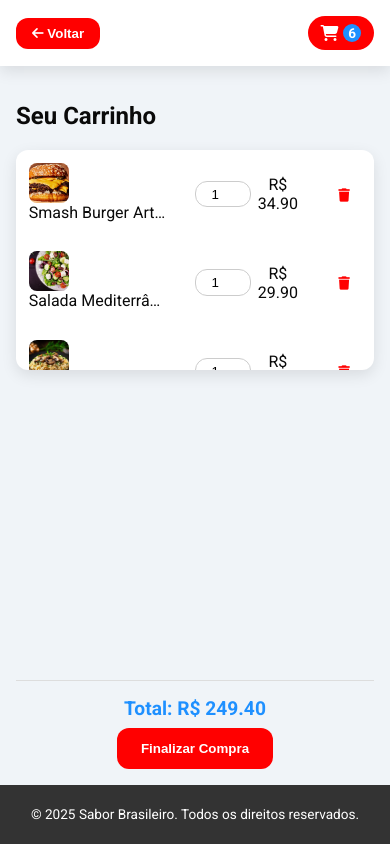
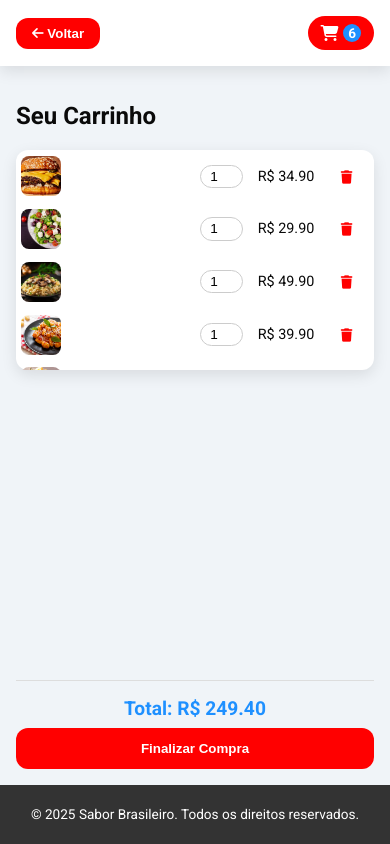
Before and after one commit to devgilbertosilva/projeto-delivery, a plain HTML site: page carrinho.html in a window 390 px wide. Drawn offline with Linux system fonts and the light colour scheme.

Commit message:
atualizaçao de responsividade

```diff
--- a/carrinho2.css
+++ b/carrinho2.css
@@ -298,3 +298,44 @@ body {
     display: none;
   }
 }
+
+/* ===========================
+   Ajustes de carrinho para smartphones
+   =========================== */
+@media (max-width: 480px) {
+    /* Esconde a descrição do item */
+    .nome-item {
+        display: none;
+    }
+
+    /* Ajusta imagem para caber melhor */
+    .cart-table td img {
+        width: 40px;
+        height: 40px;
+    }
+
+    /* Encolhe input de quantidade */
+    .quantidade-input {
+        width: 35px;
+        padding: 0.2rem;
+        font-size: 0.85rem;
+    }
+
+    /* Ajusta padding das células para serem mais compactas */
+    .cart-table td {
+        padding: 0.4rem 0.3rem; /* vertical 0.4rem / horizontal 0.3rem */
+    }
+
+    /* Alinha melhor o valor dentro da célula */
+    .cart-table td:nth-child(3) {
+        text-align: right; /* mantém o R$ alinhado à direita */
+        font-size: 0.9rem;
+    }
+
+    /* Footer do carrinho mais compacto */
+    .carrinho-rodape {
+        flex-direction: column;
+        gap: 0.5rem;
+        align-items: stretch;
+    }
+}
```
Also changed, not shown: index.html (+1 -1 lines).
